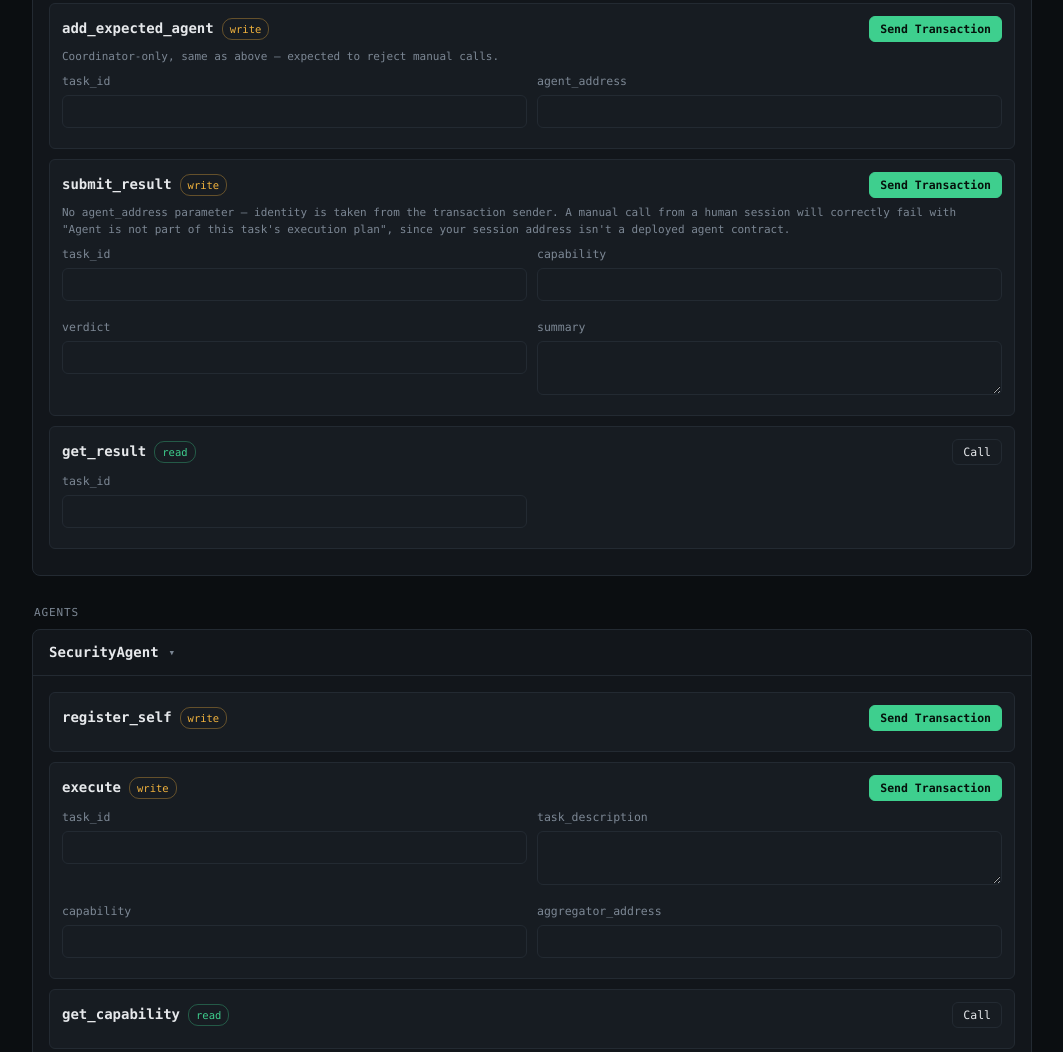
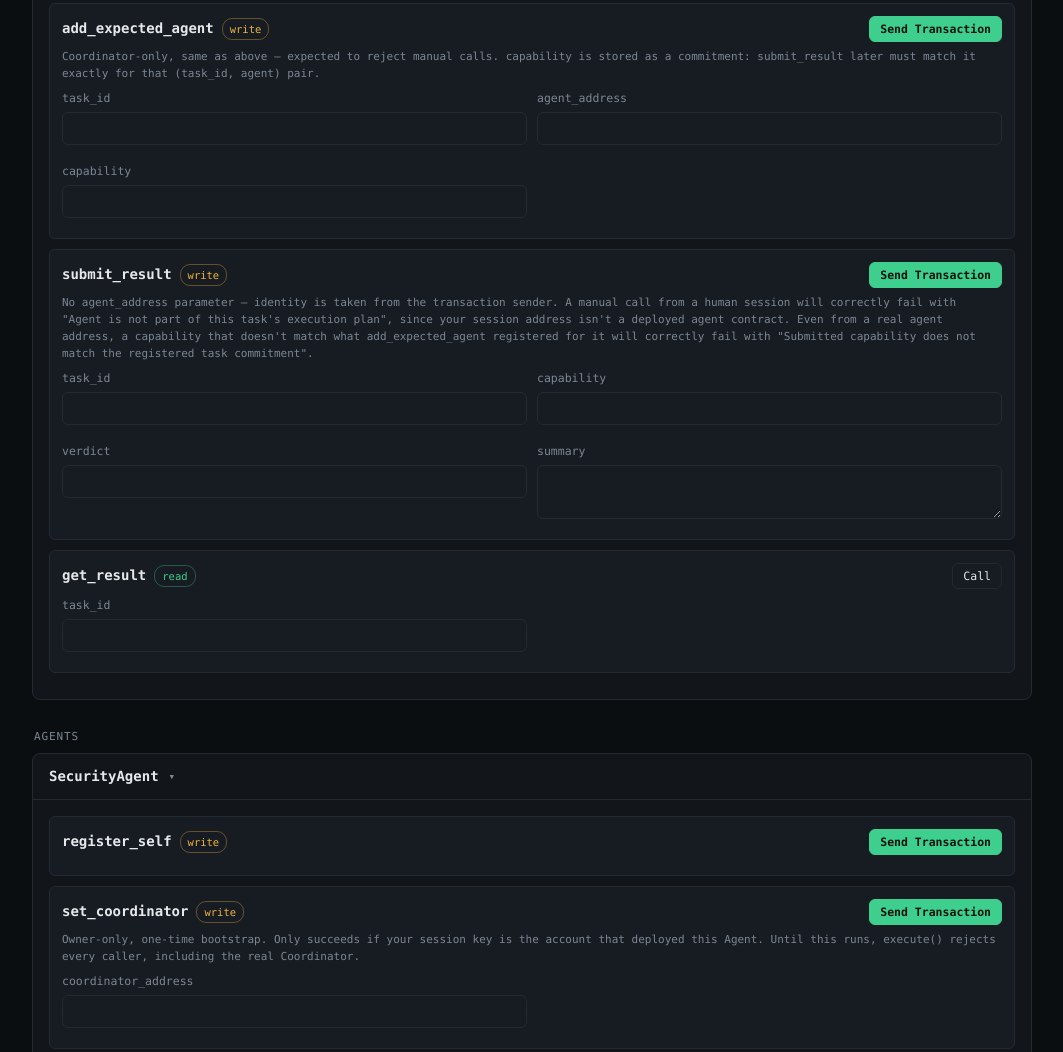
Before and after one commit to Biosolverr/Gen_mesh, a website: page dashboard/index.html in a window 1280 px wide. Shown: the part 2814-3866 px from the top of the page, without its empty margins (108-1171 px from the left). Drawn offline with Linux system fonts and the light colour scheme.

Commit message:
Update index.html

```diff
--- a/dashboard/index.html
+++ b/dashboard/index.html
@@ -235,10 +235,18 @@ th{ color:var(--muted); font-weight:500; font-size:10.5px; text-transform:upperc
 const EXPLORER_BASE = "https://explorer-studio.genlayer.com/tx/";
 
 // ---------- contract schema (data-driven form generation) ----------
-// Matches the post-review-fix (2026-07-05) contract interfaces:
+// Matches the post-review-fix (2026-08-01) contract interfaces:
 //  - Aggregator.submit_result no longer takes agent_address (sender-authenticated)
 //  - Aggregator gained set_coordinator (owner-only) and coordinator-only
 //    register_task / add_expected_agent
+//  - add_expected_agent now also takes capability, so Aggregator can
+//    check a submission's capability against what Coordinator actually
+//    registered for that agent on that task (Pavel Kolosov review,
+//    2026-07-31)
+//  - each Agent gained set_coordinator (owner-only), and execute() is
+//    now restricted to that bound Coordinator — an unrestricted
+//    execute() previously let any caller feed an agent fabricated task
+//    data and pre-empt the Coordinator's own dispatch for that task_id
 const CONTRACTS_CONFIG = [
   {
     key: "registry", label: "AgentRegistry", storageKey: "gm_addr_registry", category: "Discovery",
@@ -269,12 +277,12 @@ const CONTRACTS_CONFIG = [
         note: "Coordinator-only. Calling this manually from a human session will correctly fail with \"Only the coordinator can modify a task manifest\" — that rejection is the fix working, not a bug."
       },
       {
-        name: "add_expected_agent", type: "write", params: ["task_id","agent_address"], numParams: ["task_id"],
-        note: "Coordinator-only, same as above — expected to reject manual calls."
+        name: "add_expected_agent", type: "write", params: ["task_id","agent_address","capability"], numParams: ["task_id"],
+        note: "Coordinator-only, same as above — expected to reject manual calls. capability is stored as a commitment: submit_result later must match it exactly for that (task_id, agent) pair."
       },
       {
         name: "submit_result", type: "write", params: ["task_id","capability","verdict","summary"], numParams: ["task_id"],
-        note: "No agent_address parameter — identity is taken from the transaction sender. A manual call from a human session will correctly fail with \"Agent is not part of this task's execution plan\", since your session address isn't a deployed agent contract."
+        note: "No agent_address parameter — identity is taken from the transaction sender. A manual call from a human session will correctly fail with \"Agent is not part of this task's execution plan\", since your session address isn't a deployed agent contract. Even from a real agent address, a capability that doesn't match what add_expected_agent registered for it will correctly fail with \"Submitted capability does not match the registered task commitment\"."
       },
       { name: "get_result", type: "read", params: ["task_id"], numParams: ["task_id"] },
     ]
@@ -283,7 +291,14 @@ const CONTRACTS_CONFIG = [
     key: "security", label: "SecurityAgent", storageKey: "gm_addr_security", category: "Agents",
     methods: [
       { name: "register_self", type: "write", params: [] },
-      { name: "execute", type: "write", params: ["task_id","task_description","capability","aggregator_address"], numParams: ["task_id"] },
+      {
+        name: "set_coordinator", type: "write", params: ["coordinator_address"],
+        note: "Owner-only, one-time bootstrap. Only succeeds if your session key is the account that deployed this Agent. Until this runs, execute() rejects every caller, including the real Coordinator."
+      },
+      {
+        name: "execute", type: "write", params: ["task_id","task_description","capability","aggregator_address"], numParams: ["task_id"],
+        note: "Coordinator-only. A manual call from a human session will correctly fail with \"Only the coordinator can trigger execution\" — that rejection is the fix working, not a bug (this used to be open to any caller, which let fabricated task data pre-empt the Coordinator's real dispatch)."
+      },
       { name: "get_capability", type: "read", params: [] },
     ]
   },
@@ -291,7 +306,14 @@ const CONTRACTS_CONFIG = [
     key: "research", label: "ResearchAgent", storageKey: "gm_addr_research", category: "Agents",
     methods: [
       { name: "register_self", type: "write", params: [] },
-      { name: "execute", type: "write", params: ["task_id","task_description","capability","aggregator_address"], numParams: ["task_id"] },
+      {
+        name: "set_coordinator", type: "write", params: ["coordinator_address"],
+        note: "Owner-only, one-time bootstrap. Only succeeds if your session key is the account that deployed this Agent. Until this runs, execute() rejects every caller, including the real Coordinator."
+      },
+      {
+        name: "execute", type: "write", params: ["task_id","task_description","capability","aggregator_address"], numParams: ["task_id"],
+        note: "Coordinator-only. A manual call from a human session will correctly fail with \"Only the coordinator can trigger execution\" — that rejection is the fix working, not a bug (this used to be open to any caller, which let fabricated task data pre-empt the Coordinator's real dispatch)."
+      },
       { name: "get_capability", type: "read", params: [] },
     ]
   },
@@ -299,7 +321,14 @@ const CONTRACTS_CONFIG = [
     key: "finance", label: "FinanceAgent", storageKey: "gm_addr_finance", category: "Agents",
     methods: [
       { name: "register_self", type: "write", params: [] },
-      { name: "execute", type: "write", params: ["task_id","task_description","capability","aggregator_address"], numParams: ["task_id"] },
+      {
+        name: "set_coordinator", type: "write", params: ["coordinator_address"],
+        note: "Owner-only, one-time bootstrap. Only succeeds if your session key is the account that deployed this Agent. Until this runs, execute() rejects every caller, including the real Coordinator."
+      },
+      {
+        name: "execute", type: "write", params: ["task_id","task_description","capability","aggregator_address"], numParams: ["task_id"],
+        note: "Coordinator-only. A manual call from a human session will correctly fail with \"Only the coordinator can trigger execution\" — that rejection is the fix working, not a bug (this used to be open to any caller, which let fabricated task data pre-empt the Coordinator's real dispatch)."
+      },
       { name: "get_capability", type: "read", params: [] },
     ]
   },
```
